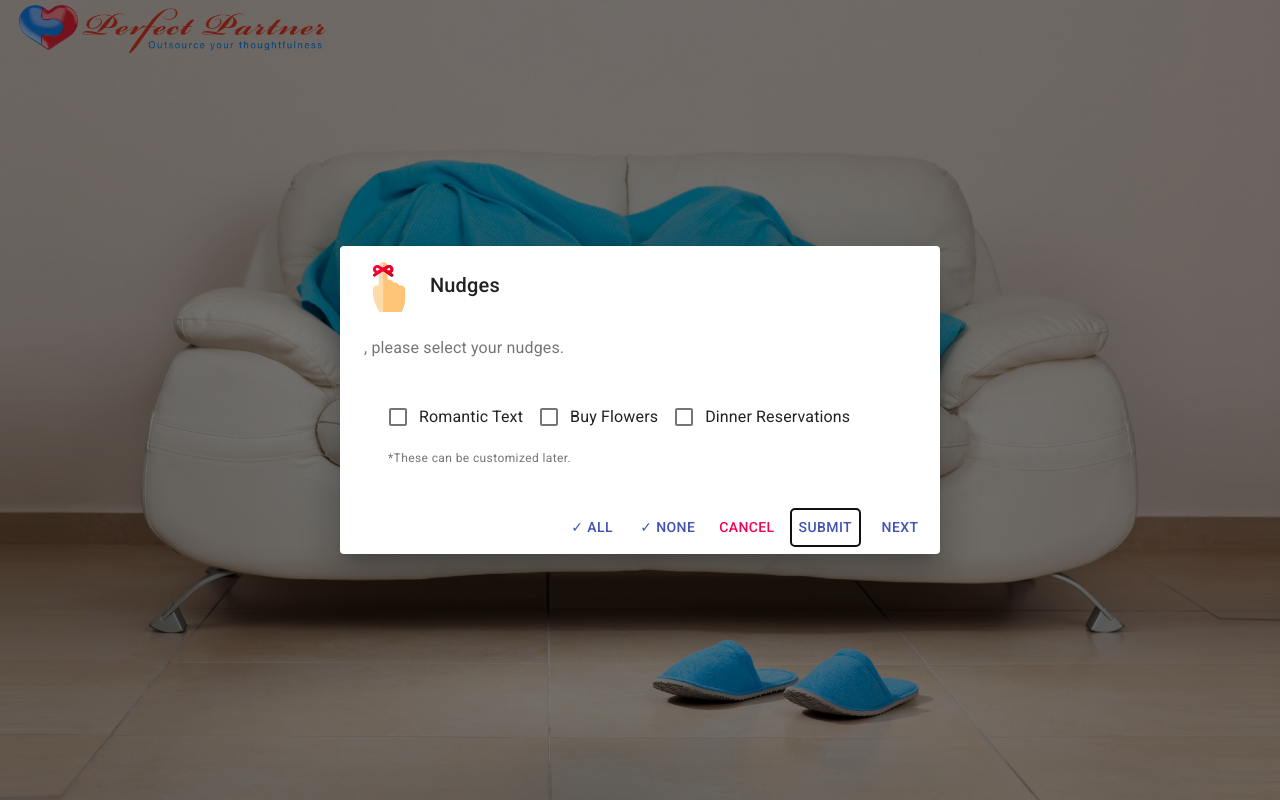
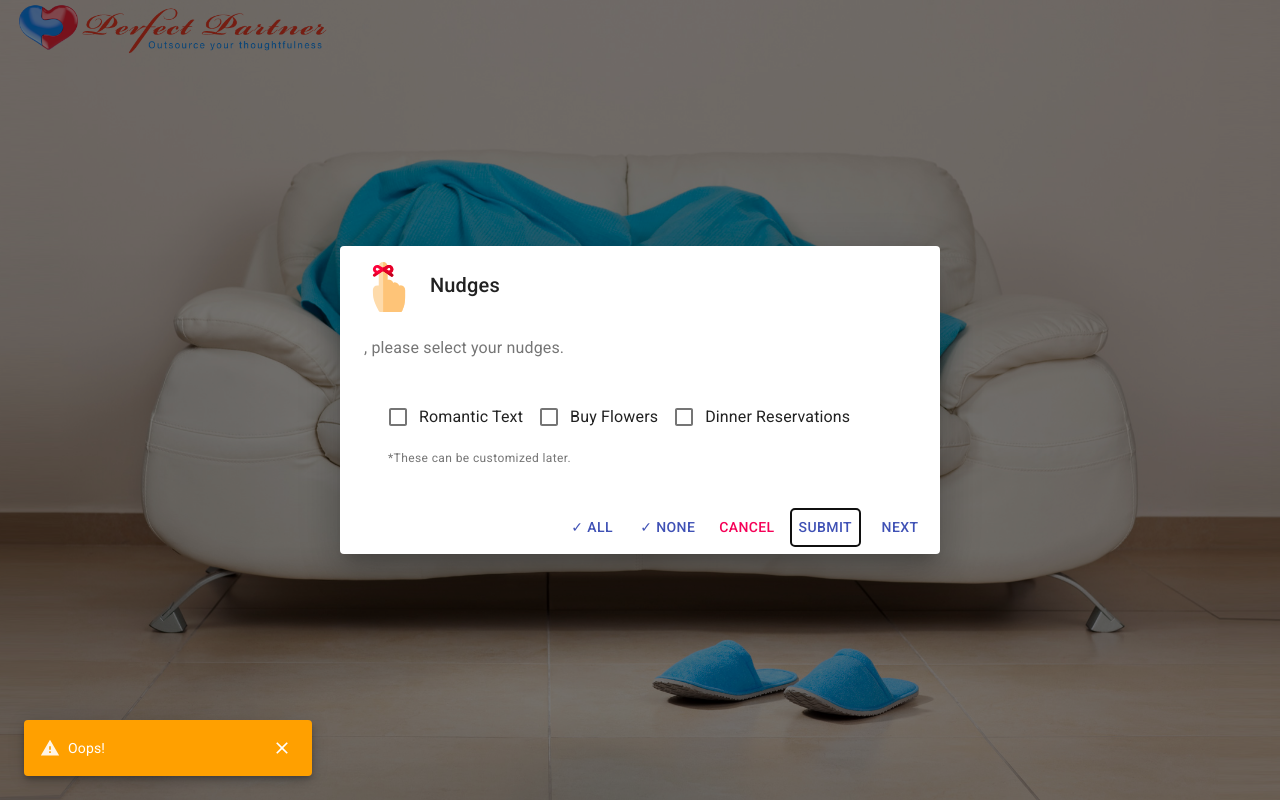
Before and after one commit to petercolella/perfect-partner, a React (Create React App) app in the folder client/: page /nudges in a window 1280 px wide. Both pictures are taken after a click on the button "SUBMIT". Built offline with nearby package versions, Linux system fonts and the light colour scheme; the HTML template or start-up script is replaced by a standard one.

Commit message:
adds snackbar to NudgeDialog

```diff
--- a/client/src/components/QuestionComponents/NudgeDialog/index.js
+++ b/client/src/components/QuestionComponents/NudgeDialog/index.js
@@ -1,6 +1,17 @@
 import React, { useState, useEffect, useRef, useCallback } from 'react';
 import { Link } from 'react-router-dom';
 import { makeStyles } from '@material-ui/core/styles';
+import clsx from 'clsx';
+import CheckCircleIcon from '@material-ui/icons/CheckCircle';
+import ErrorIcon from '@material-ui/icons/Error';
+import InfoIcon from '@material-ui/icons/Info';
+import CloseIcon from '@material-ui/icons/Close';
+import { amber, green } from '@material-ui/core/colors';
+import IconButton from '@material-ui/core/IconButton';
+import Snackbar from '@material-ui/core/Snackbar';
+import SnackbarContent from '@material-ui/core/SnackbarContent';
+import WarningIcon from '@material-ui/icons/Warning';
+import Slide from '@material-ui/core/Slide';
 import Button from '@material-ui/core/Button';
 import Dialog from '@material-ui/core/Dialog';
 import DialogActions from '@material-ui/core/DialogActions';
@@ -27,6 +38,73 @@ const useStyles = makeStyles(theme => ({
   }
 }));
 
+const variantIcon = {
+  success: CheckCircleIcon,
+  warning: WarningIcon,
+  error: ErrorIcon,
+  info: InfoIcon
+};
+
+const useStyles1 = makeStyles(theme => ({
+  success: {
+    backgroundColor: green[600]
+  },
+  error: {
+    backgroundColor: theme.palette.error.dark
+  },
+  info: {
+    backgroundColor: theme.palette.primary.main
+  },
+  warning: {
+    backgroundColor: amber[700]
+  },
+  icon: {
+    fontSize: 20
+  },
+  iconVariant: {
+    opacity: 0.9,
+    marginRight: theme.spacing(1)
+  },
+  message: {
+    display: 'flex',
+    alignItems: 'center'
+  }
+}));
+
+const MySnackbarContentWrapper = React.forwardRef((props, ref) => {
+  const classes = useStyles1();
+  const { className, message, onClose, variant, ...other } = props;
+  const Icon = variantIcon[variant];
+
+  return (
+    <SnackbarContent
+      className={clsx(classes[variant])}
+      aria-describedby="client-snackbar"
+      message={
+        <span id="client-snackbar" className={classes.message}>
+          <Icon className={clsx(classes.icon, classes.iconVariant)} />
+          {message}
+        </span>
+      }
+      action={[
+        <IconButton
+          key="close"
+          aria-label="close"
+          color="inherit"
+          onClick={onClose}>
+          <CloseIcon className={classes.icon} />
+        </IconButton>
+      ]}
+      {...other}
+      ref={ref}
+    />
+  );
+});
+
+function TransitionUp(props) {
+  return <Slide {...props} direction="up" />;
+}
+
 const NudgeDialog = props => {
   const classes = useStyles();
 
@@ -37,6 +115,7 @@ const NudgeDialog = props => {
     'Dinner Reservations'
   ]);
   const [snackbarNudges, setSnackbarNudges] = useState([]);
+  const [toastOpen, setToastOpen] = useState(false);
   const [state, setState] = useState({});
 
   React.useEffect(() => {
@@ -68,18 +147,6 @@ const NudgeDialog = props => {
     setState({ ...state, [name]: event.target.checked });
   };
 
-  function handleDialogClose(event, reason) {
-    if (reason === 'clickaway') {
-      return;
-    }
-
-    setDialogOpen(false);
-    props.loadUserInfo();
-    setTimeout(() => {
-      setDialogOpen(true);
-    }, 250);
-  }
-
   const selectAllCheckboxes = isSelected => {
     Object.keys(state).forEach(name => {
       setState(prevState => ({
@@ -110,10 +177,66 @@ const NudgeDialog = props => {
       });
 
     setSnackbarNudges(newNudges);
+    setToastOpen(true);
+  }
+
+  function handleDialogClose(event, reason) {
+    if (reason === 'clickaway') {
+      return;
+    }
+
+    setDialogOpen(false);
+    props.loadUserInfo();
+    setTimeout(() => {
+      setDialogOpen(true);
+    }, 250);
+  }
+
+  function handleToastClose(event, reason) {
+    if (reason === 'clickaway') {
+      return;
+    }
+
+    setToastOpen(false);
   }
 
   return (
     <div>
+      <Snackbar
+        anchorOrigin={{
+          vertical: 'bottom',
+          horizontal: 'left'
+        }}
+        open={toastOpen}
+        autoHideDuration={3000}
+        onClose={handleToastClose}
+        TransitionComponent={TransitionUp}
+        ContentProps={{
+          'aria-describedby': 'message-id'
+        }}>
+        {snackbarNudges.length > 0 ? (
+          <MySnackbarContentWrapper
+            onClose={handleToastClose}
+            variant="success"
+            message={
+              <span>
+                You submitted these nudges:
+                <ul>
+                  {snackbarNudges.map((nudge, i) => (
+                    <li key={i}>{nudge}</li>
+                  ))}
+                </ul>
+              </span>
+            }
+          />
+        ) : (
+          <MySnackbarContentWrapper
+            onClose={handleToastClose}
+            variant="warning"
+            message={<span>Oops!</span>}
+          />
+        )}
+      </Snackbar>
       <Dialog
         fullWidth={true}
         open={dialogOpen}
```
